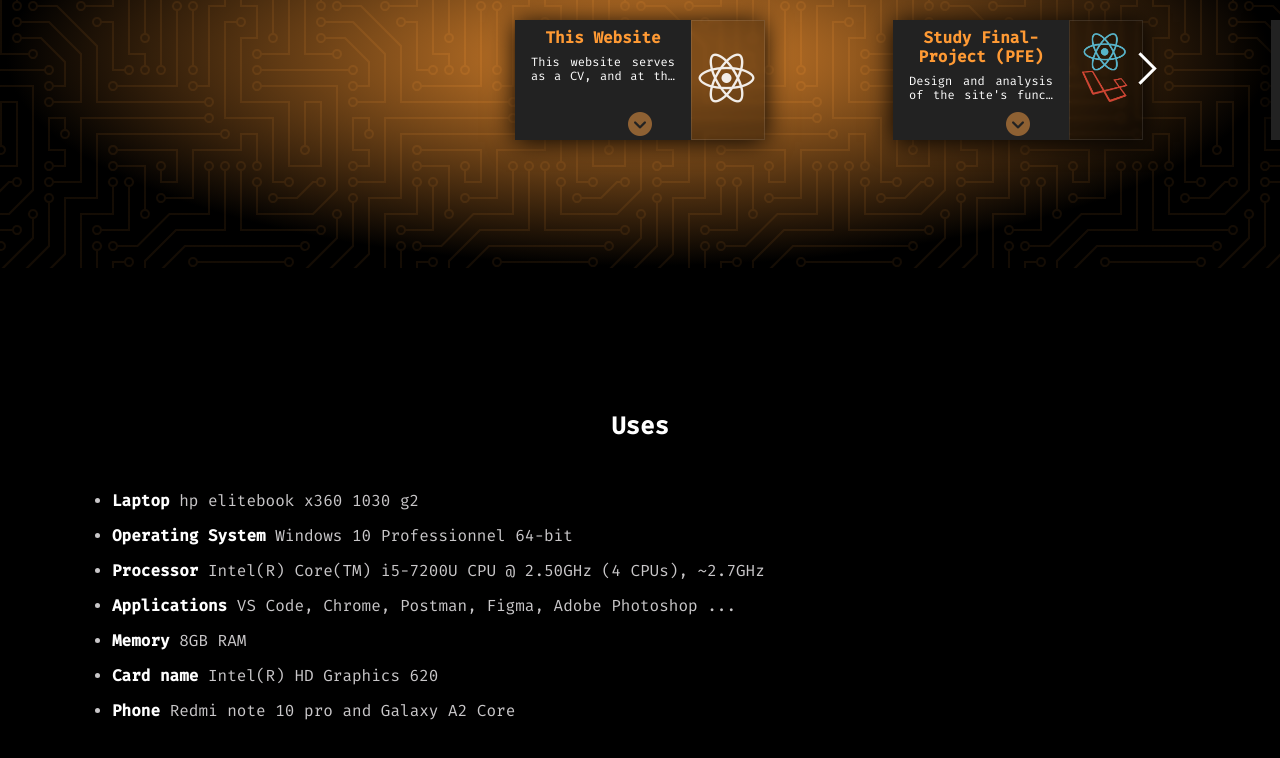
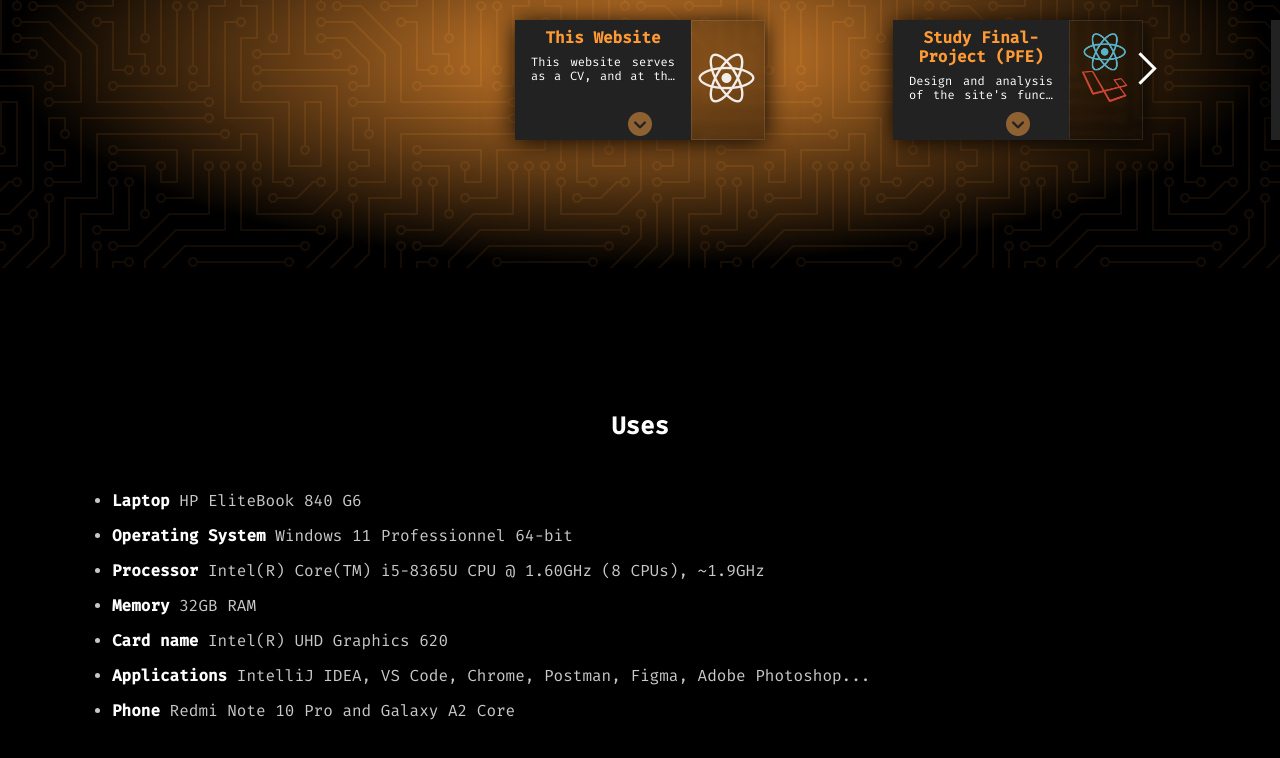
Before and after one commit to ayman-kacemi47/myWebsite, a React (Create React App) app: page / in a window 1280 px wide. Shown: the part 2919-3677 px from the top of the page. Built offline with nearby package versions, Linux system fonts and the light colour scheme; a web font is replaced by a local one.

Commit message:
Update Uses.jsx with the new PC config

```diff
--- a/src/components/Uses.jsx
+++ b/src/components/Uses.jsx
@@ -6,35 +6,29 @@ const Uses = () => {
   return (
     <section id='uses'>
       <h1 style={{ textAlign: 'center', margin: '48px' }}>
-        {' '}
-        {t('usesSectionTitle')}{' '}
+        {t('usesSectionTitle')}
       </h1>
       <ul>
         <li>
-          <strong> {t('usesLaptop')} </strong> hp elitebook x360 1030 g2
+          <strong>{t('usesLaptop')}</strong> HP EliteBook 840 G6
         </li>
         <li>
-          {' '}
-          <strong>{t('usesOperatingSystem')}</strong> Windows 10 Professionnel
-          64-bit
+          <strong>{t('usesOperatingSystem')}</strong> Windows 11 Professionnel 64-bit
         </li>
         <li>
-          <strong>{t('usesProcessor')}</strong> Intel(R) Core(TM) i5-7200U CPU @
-          2.50GHz (4 CPUs), ~2.7GHz
+          <strong>{t('usesProcessor')}</strong> Intel(R) Core(TM) i5-8365U CPU @ 1.60GHz (8 CPUs), ~1.9GHz
         </li>
         <li>
-          <strong>{t('usesApplications')}</strong> VS Code, Chrome, Postman,
-          Figma, Adobe Photoshop ...
+          <strong>{t('usesMemory')}</strong> 32GB RAM
         </li>
         <li>
-          <strong>{t('usesMemory')}</strong> 8GB RAM
+          <strong>{t('usesCardName')}</strong> Intel(R) UHD Graphics 620
         </li>
         <li>
-          <strong> {t('usesCardName')} </strong> Intel(R) HD Graphics 620
+          <strong>{t('usesApplications')}</strong> IntelliJ IDEA, VS Code, Chrome, Postman, Figma, Adobe Photoshop...
         </li>
         <li>
-          <strong>{t('usesPhone')} </strong> Redmi note 10 pro and Galaxy A2
-          Core
+          <strong>{t('usesPhone')}</strong> Redmi Note 10 Pro and Galaxy A2 Core
         </li>
       </ul>
     </section>
```
